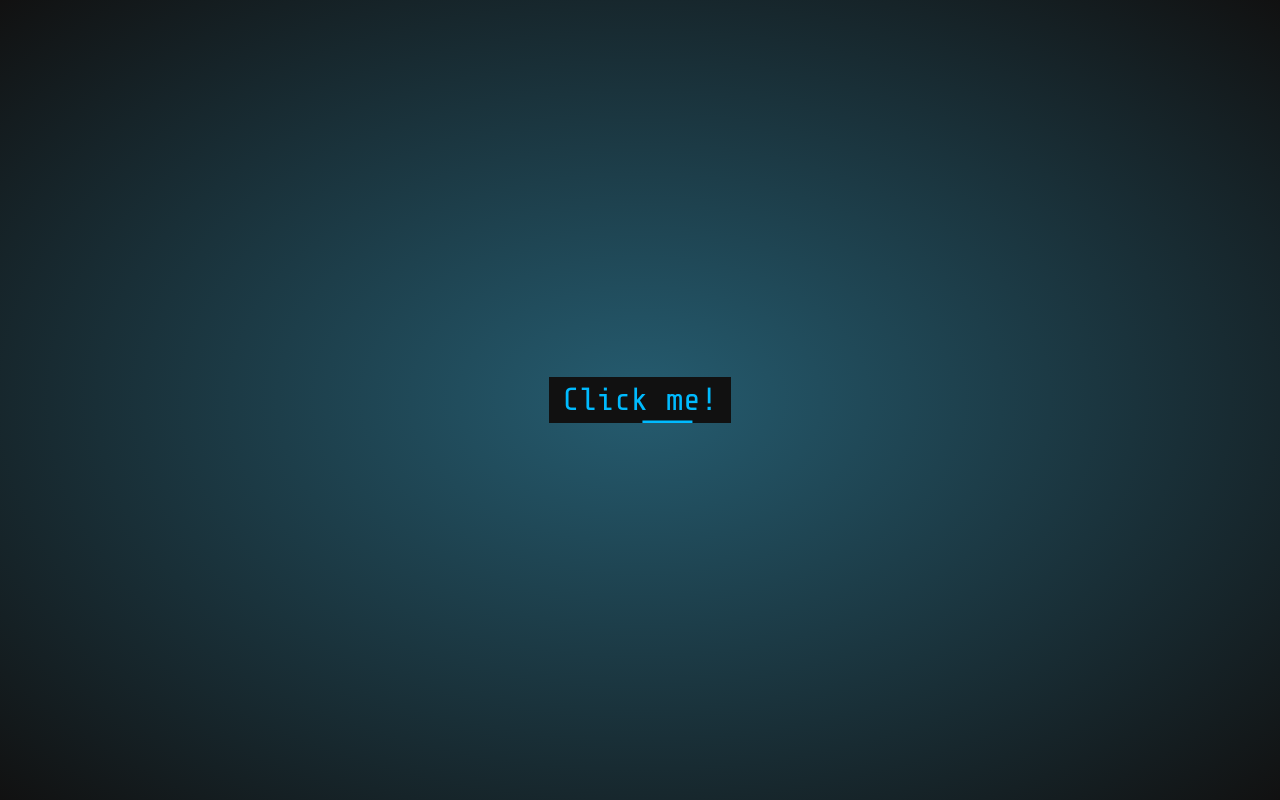
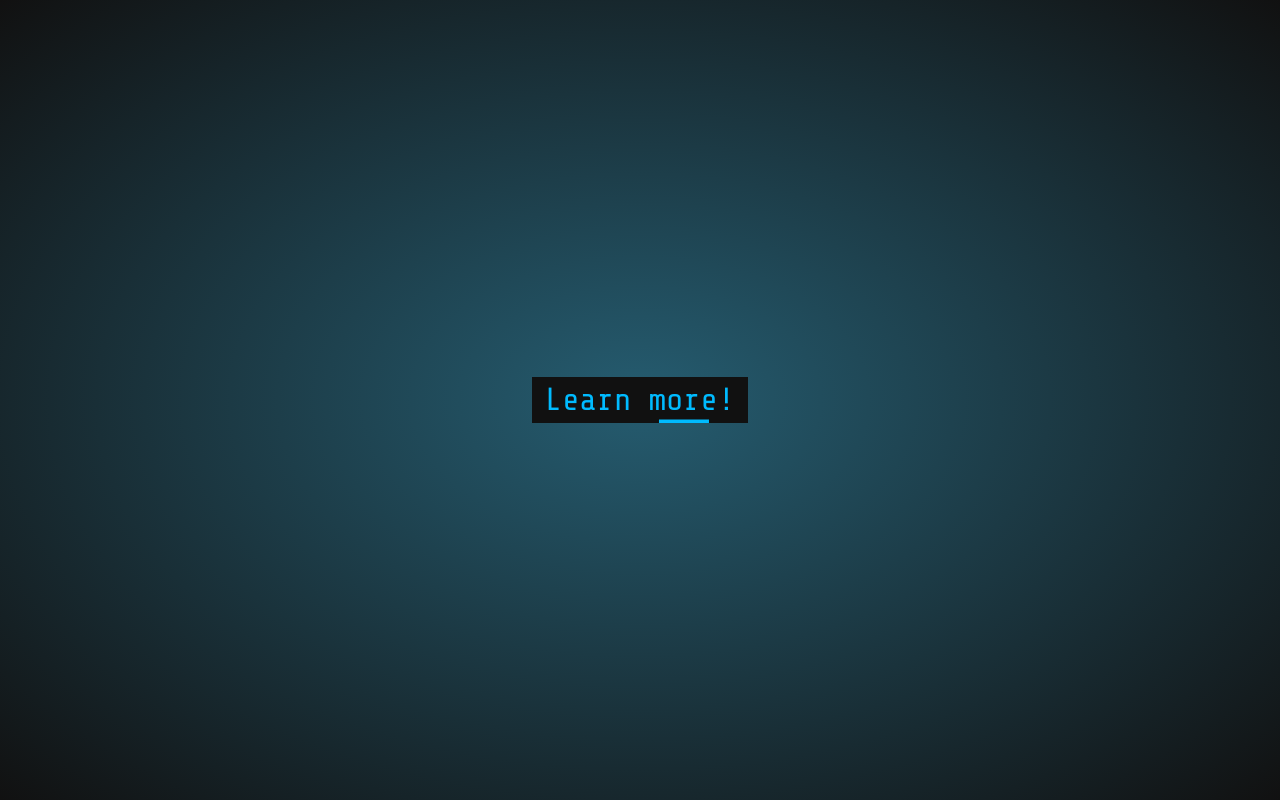
Before and after one commit to Renzo-Guerra/ui-vanilla-components, a website: page button-01/index.html in a window 1280 px wide. Drawn offline with nearby package versions, Linux system fonts and the light colour scheme.

Commit message:
Edit link of button-01

```diff
--- a/button-01/index.html
+++ b/button-01/index.html
@@ -12,11 +12,11 @@
 </head>
 <body>
   <section class="container">
-    <a href="https://google.com" target="_blank" class="button">
+    <a href="https://developer.mozilla.org/en-US/docs/Web/SVG/Attribute/stroke-dasharray" target="_blank" title="MDN doc about stroke-dasharray" class="button">
       <svg>
         <rect class="rectangle"/>
       </svg>
-      Click me!
+      Learn more!
     </a>
   </section>
 </body>
```
